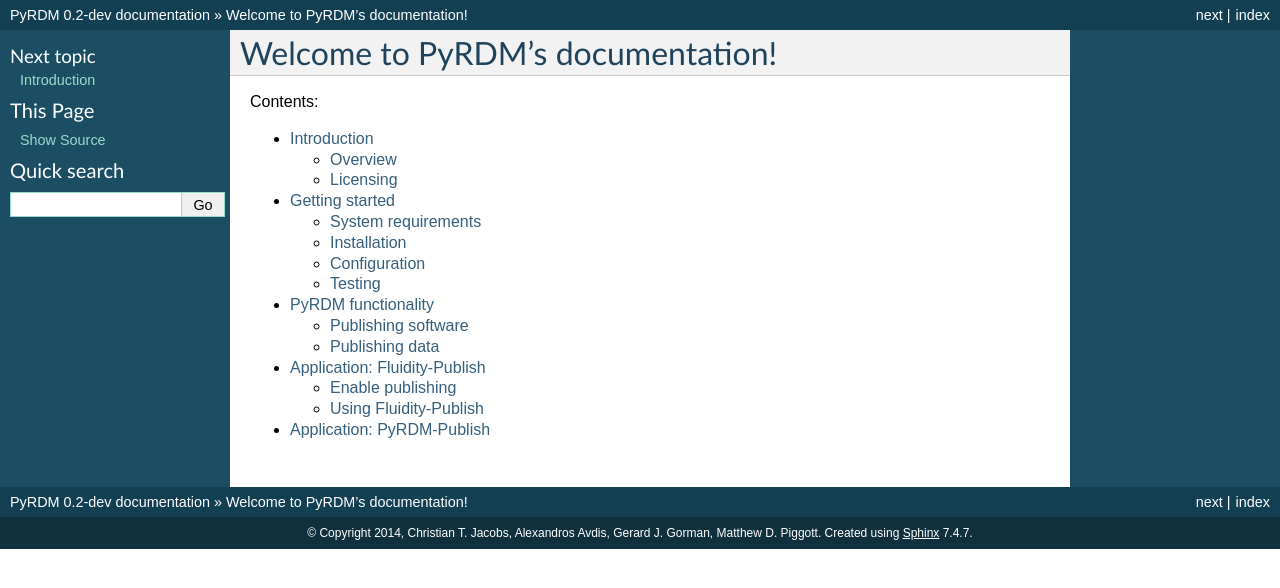
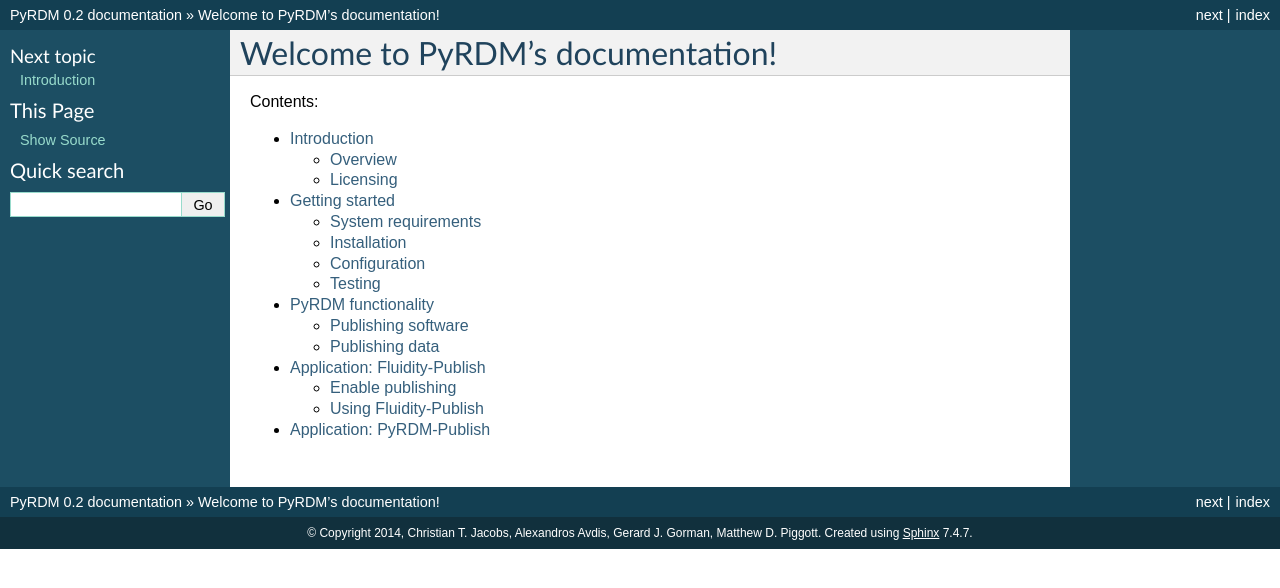
Before and after one commit to pyrdm/pyrdm, a Sphinx documentation site: the page built from docs/source/index.rst, in a window 1280 px wide. Shown: the top 588 px of the page. Built offline with Sphinx 7.4.7, drawn with Linux system fonts in a browser that asks for light colours; pages that are not in the unit, such as notebooks, are missing from menus.

Commit message:
Bumped the version up to 0.2.

```diff
--- a/docs/source/conf.py
+++ b/docs/source/conf.py
@@ -57,9 +57,9 @@
 # built documents.
 #
 # The short X.Y version.
-version = '0.2-dev'
+version = '0.2'
 # The full version, including alpha/beta/rc tags.
-release = '0.2-dev'
+release = '0.2'
 
 # The language for content autogenerated by Sphinx. Refer to documentation
 # for a list of supported languages.
--- a/setup.py
+++ b/setup.py
@@ -20,7 +20,7 @@
 from distutils.core import setup
 
 setup(name='PyRDM',
-      version='0.2-dev',
+      version='0.2',
       description='PyRDM is a Python module for research data management (RDM). It facilitates the automated publication of scientific software and associated input and output data.',
       author='Christian T. Jacobs, Alexandros Avdis, Gerard J. Gorman, Matthew D. Piggott',
       url='https://github.com/pyrdm/pyrdm',
```
